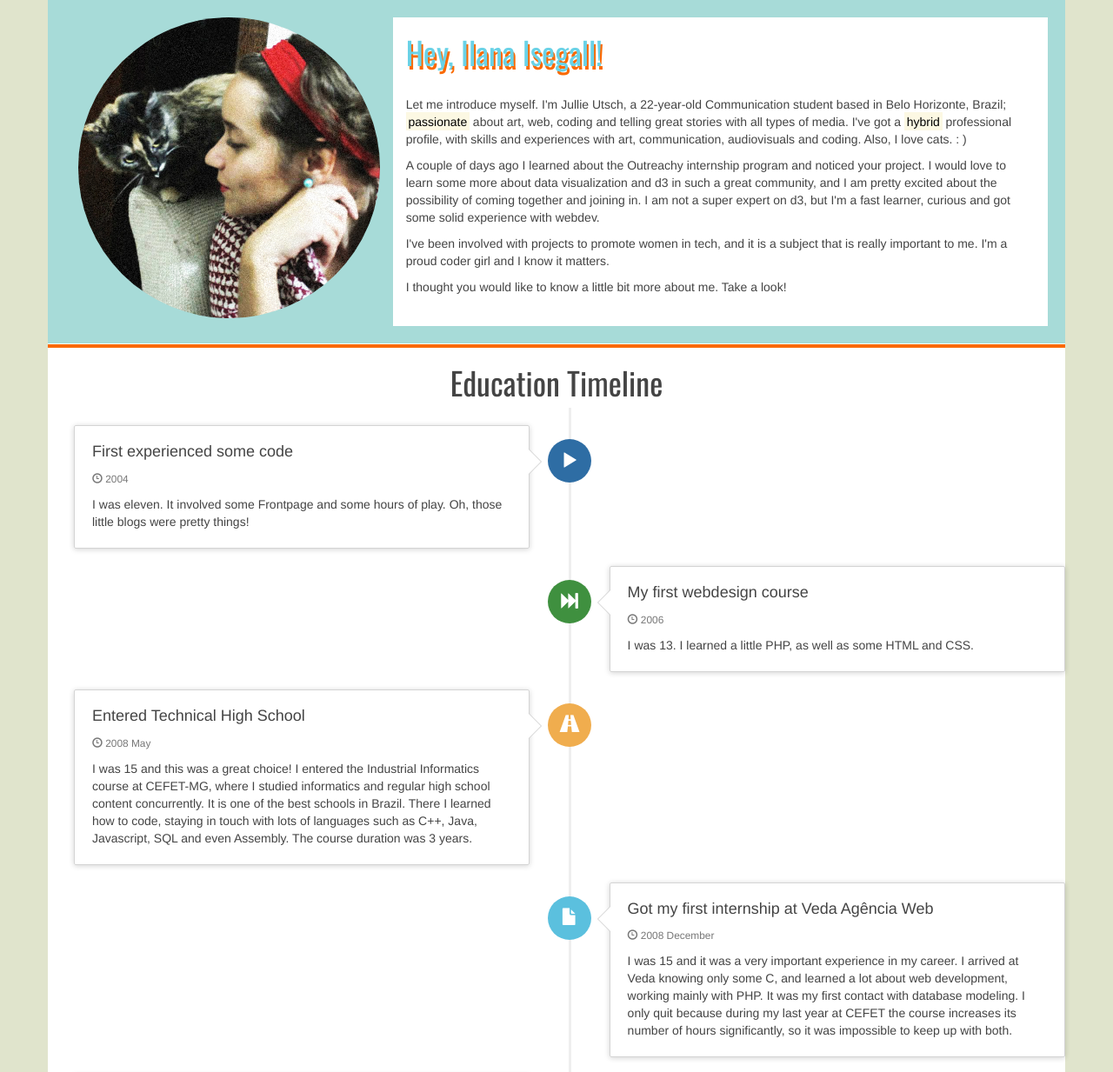
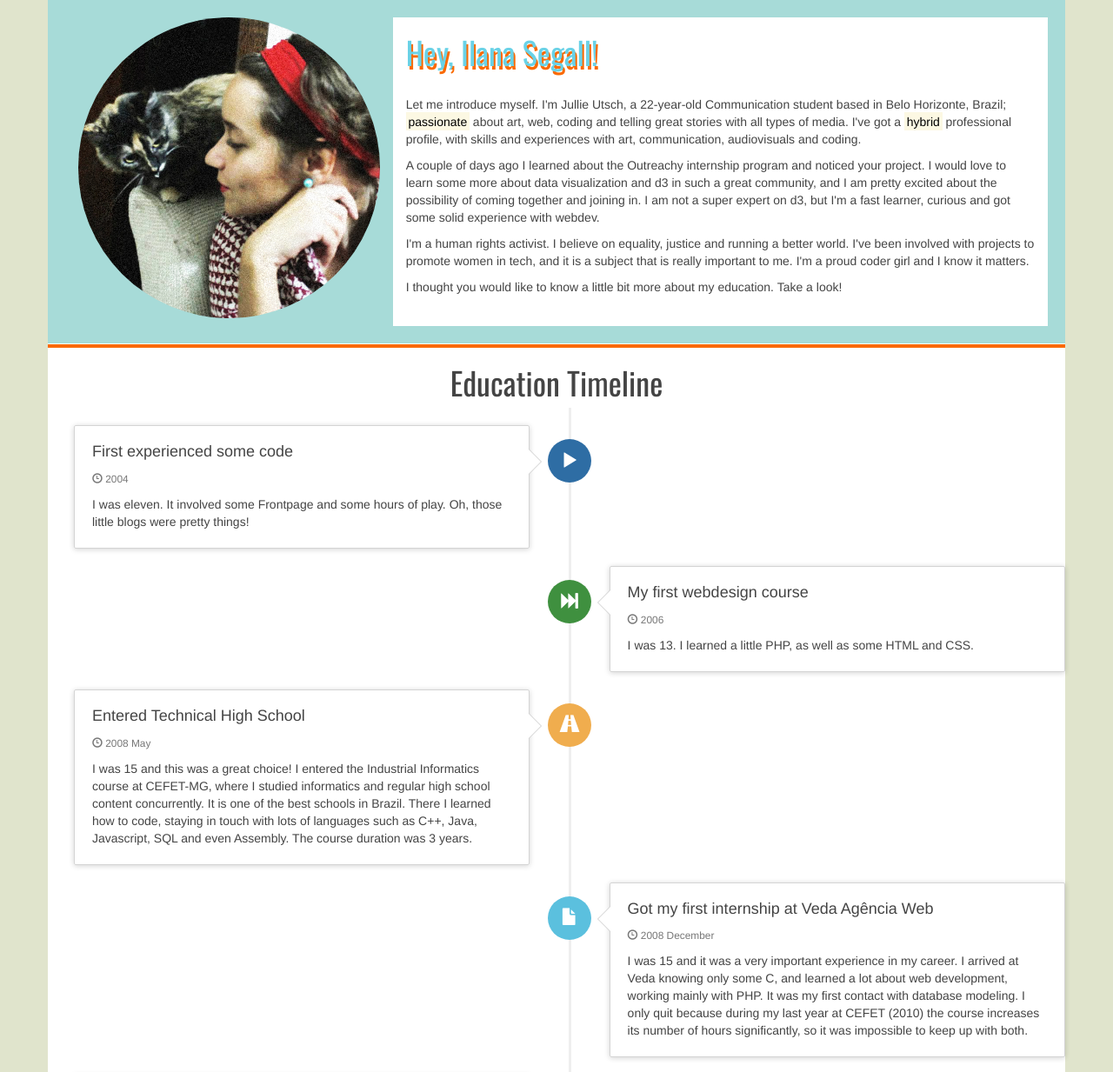
Before and after one commit to jullieutsch/CV-Boostrap, a plain HTML site: page index.html in a window 1280 px wide. Shown: the top 1233 px of the page at 87% size. Drawn offline with nearby package versions, Linux system fonts and the light colour scheme.

Commit message:
tiny text stuff
and that's it!

```diff
--- a/index.html
+++ b/index.html
@@ -27,19 +27,19 @@
 					</div>
 
 	  				<div class="col-sm-8 containerwrap firstsection">
-						<h1 class="colortext">Hey, Ilana Isegall!</h2>
+						<h1 class="colortext">Hey, Ilana Segall!</h2>
 						<br/>
 						<p>
-							Let me introduce myself. I'm Jullie Utsch, a 22-year-old Communication student based in Belo Horizonte, Brazil; <mark>passionate</mark> about art, web, coding and telling great stories with all types of media. I've got a <mark>hybrid</mark> professional profile, with skills and experiences with art, communication, audiovisuals and coding. Also, I love cats. : )
+							Let me introduce myself. I'm Jullie Utsch, a 22-year-old Communication student based in Belo Horizonte, Brazil; <mark>passionate</mark> about art, web, coding and telling great stories with all types of media. I've got a <mark>hybrid</mark> professional profile, with skills and experiences with art, communication, audiovisuals and coding.
 						</p>
 						<p>
 							A couple of days ago I learned about the Outreachy internship program and noticed your project. I would love to learn some more about data visualization and d3 in such a great community, and I am pretty excited about the possibility of coming together and joining in. I am not a super expert on d3, but I'm a fast learner, curious and got some solid experience with webdev.
 						</p>
 						<p>
-							I've been involved with projects to promote women in tech, and it is a subject that is really important to me. I'm a proud coder girl and I know it matters.
+							I'm a human rights activist. I believe on equality, justice and running a better world. I've been involved with projects to promote women in tech, and it is a subject that is really important to me. I'm a proud coder girl and I know it matters.
 						</p>
 						<p>
-							I thought you would like to know a little bit more about me. Take a look!
+							I thought you would like to know a little bit more about my education. Take a look!
 						</p>
 					</div>
 				</div>
@@ -101,7 +101,7 @@
 				              <p><small class="text-muted"><i class="glyphicon glyphicon-time"></i> 2008 December</small></p>
 				            </div>
 				            <div class="timeline-body">
-				              <p>I was 15 and it was a very important experience in my career. I arrived at Veda knowing only some C, and learned a lot about web development, working mainly with PHP. It was my first contact with database modeling. I only quit because during my last year at CEFET the course increases its number of hours significantly, so it was impossible to keep up with both.</p>
+				              <p>I was 15 and it was a very important experience in my career. I arrived at Veda knowing only some C, and learned a lot about web development, working mainly with PHP. It was my first contact with database modeling. I only quit because during my last year at CEFET (2010) the course increases its number of hours significantly, so it was impossible to keep up with both.</p>
 				            </div>
 				          </div>
 				        </li>
```
